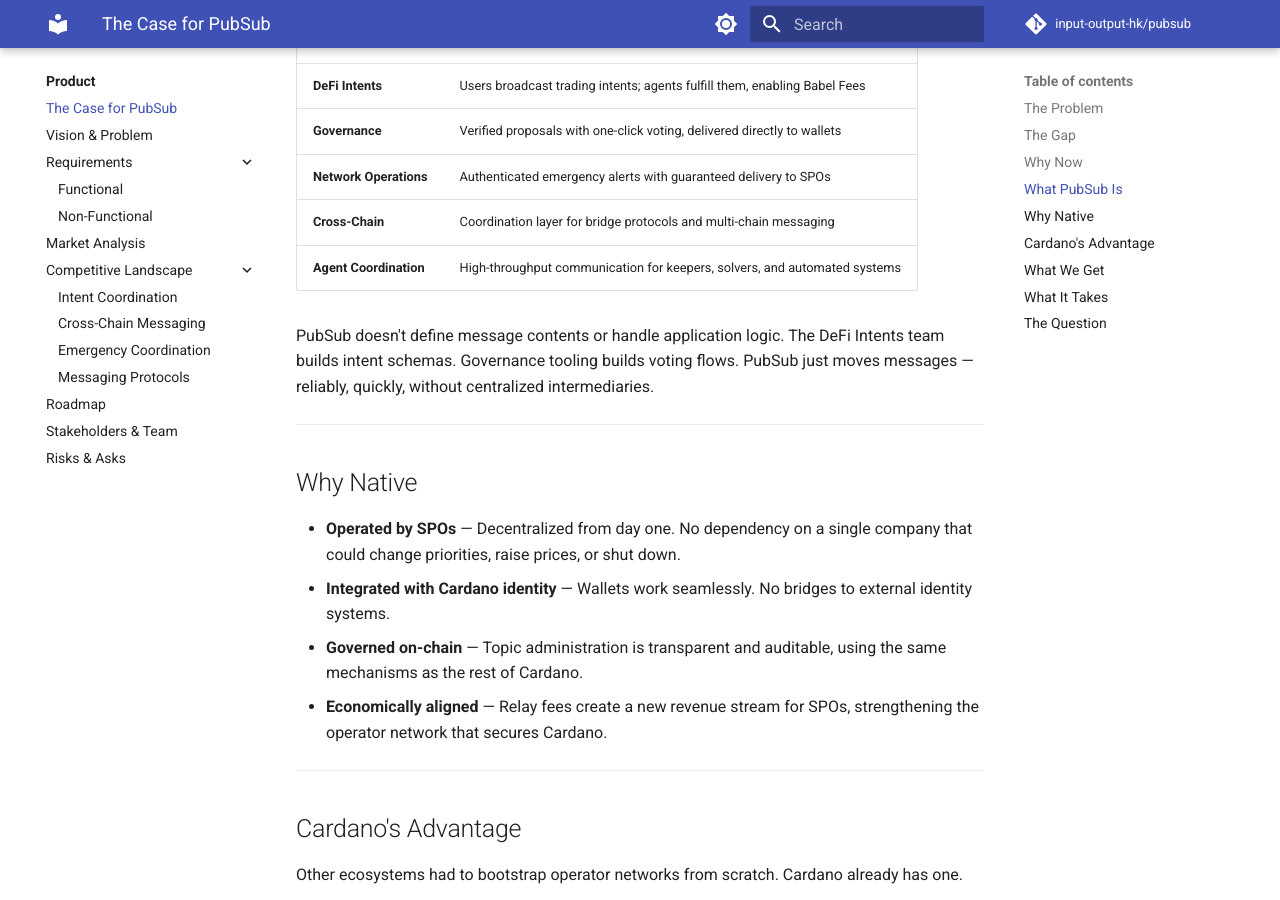
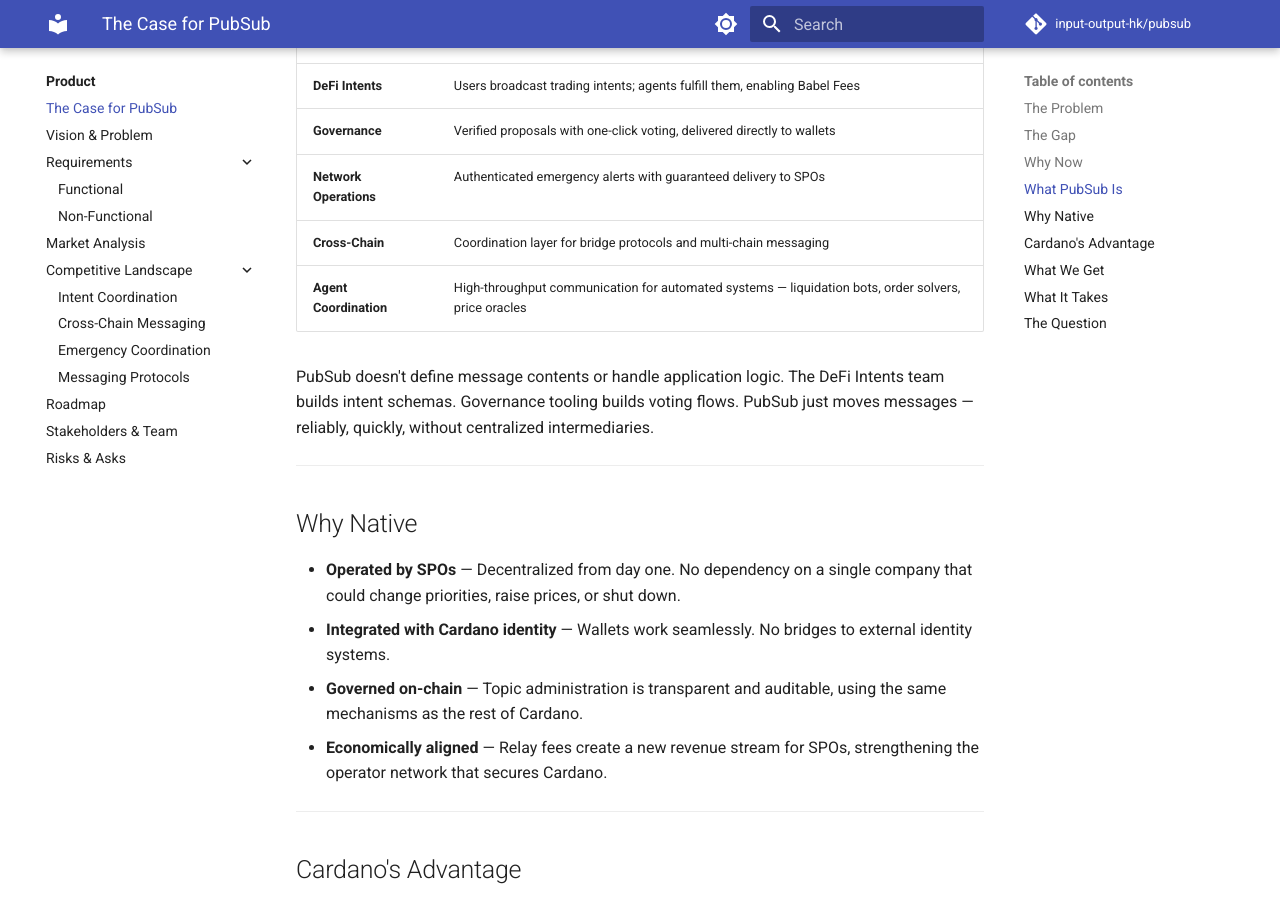
Before and after one commit to input-output-hk/pubsub, an MkDocs documentation site: the page built from docs/product/case-for-pubsub.md, in a window 1280 px wide and 900 px high, scrolled down 1632 px. Built offline with MkDocs 1.6.1 and Material for MkDocs 9.7.7, drawn with Linux system fonts in a browser that asks for light colours; a script that is not in the unit is left out; comment, search, counter and statistics services are not loaded.

Commit message:
Replace jargon with clearer language in Agent Coordination

```diff
--- a/docs/product/case-for-pubsub.md
+++ b/docs/product/case-for-pubsub.md
@@ -50,7 +50,7 @@
 | **Governance** | Verified proposals with one-click voting, delivered directly to wallets |
 | **Network Operations** | Authenticated emergency alerts with guaranteed delivery to SPOs |
 | **Cross-Chain** | Coordination layer for bridge protocols and multi-chain messaging |
-| **Agent Coordination** | High-throughput communication for keepers, solvers, and automated systems |
+| **Agent Coordination** | High-throughput communication for automated systems — liquidation bots, order solvers, price oracles |
 
 PubSub doesn't define message contents or handle application logic. The DeFi Intents team builds intent schemas. Governance tooling builds voting flows. PubSub just moves messages — reliably, quickly, without centralized intermediaries.
 
```
